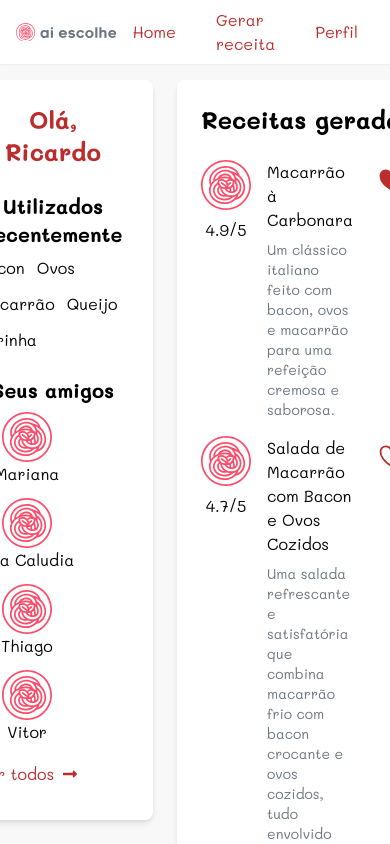
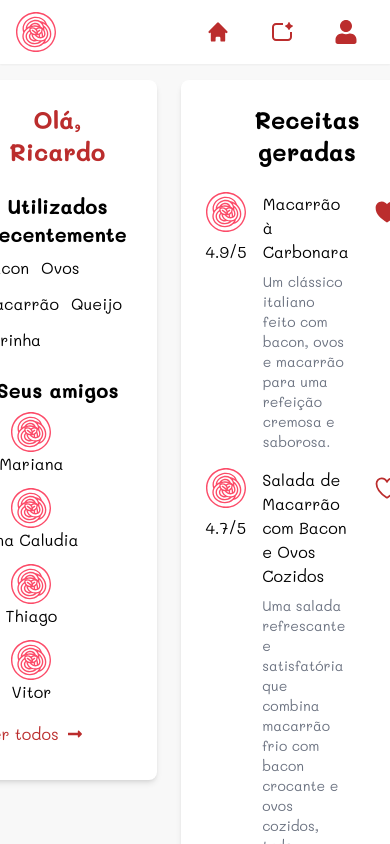
Before and after one commit to ricardorodriguespes17/ai-escolhe-web, a React (Vite) app: page /home in a window 390 px wide. Built offline with nearby package versions, Linux system fonts and the light colour scheme.

Commit message:
header responsive

```diff
--- a/package.json
+++ b/package.json
@@ -13,6 +13,7 @@
     "react": "^18.3.1",
     "react-dom": "^18.3.1",
     "react-icons": "^5.3.0",
+    "react-responsive": "^10.0.0",
     "react-router-dom": "^6.26.1",
     "tailwind-merge": "^2.5.2"
   },
--- a/src/components/Header.tsx
+++ b/src/components/Header.tsx
@@ -1,24 +1,30 @@
+import { HiHome } from "react-icons/hi"
 import Button from "./Button"
 import Logo from "./Logo"
+import { useMediaQuery } from 'react-responsive'
+import { RiAiGenerate } from "react-icons/ri"
+import { FaUser } from "react-icons/fa"
 
 type HeaderProps = {
 
 }
 
 const Header = ({ }: HeaderProps) => {
+  const isMobile = useMediaQuery({ query: '(max-width: 670px)' })
+
   return (
     <header className="min-h-16 w-full flex items-center justify-between shadow-sm px-4 fixed bg-white">
-      <Logo />
+      <Logo mini={isMobile} />
 
       <div className="flex items-center gap-2">
         <Button variant="plain" path="/home">
-          Home
+          {isMobile ? <HiHome size={24} /> : "Home"}
         </Button>
         <Button variant="plain" path="/gerar">
-          Gerar receita
+          {isMobile ? <RiAiGenerate size={24} /> : "Gerar receita"}
         </Button>
         <Button variant="plain" path="/perfil">
-          Perfil
+          {isMobile ? <FaUser size={24} /> : "Perfil"}
         </Button>
       </div>
     </header>
--- a/src/components/Logo.tsx
+++ b/src/components/Logo.tsx
@@ -18,7 +18,7 @@ const Logo = ({ size = "md", mini = false }: LogoProps) => {
     <div className={twMerge(
       "flex items-center justify-center",
       !mini && sizes[size],
-      mini && "h-[50px] aspect-square"
+      mini && "h-[40px] aspect-square"
     )}>
       <svg
         viewBox={`0 0 ${viewBoxWidth} 50`}
```
Also changed, not shown: 1 other file (tests, documents, lock files or other folders).
